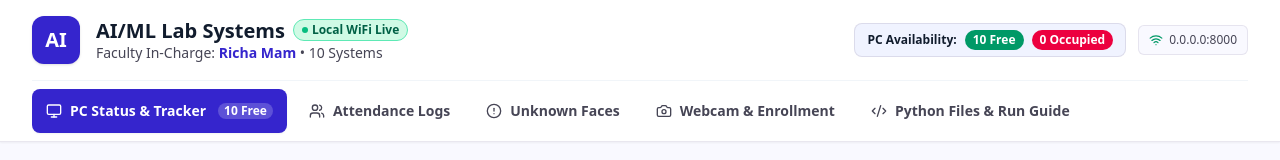
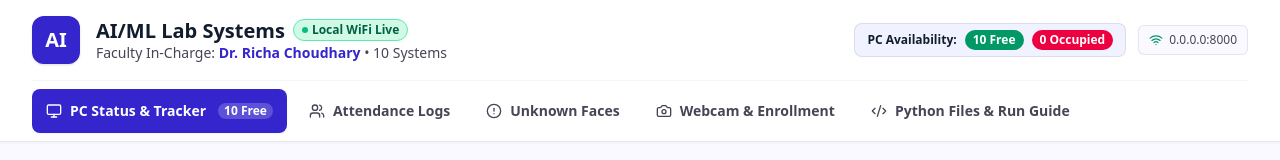
Before and after one commit to mukuld1511-bit/AI-LAB, a React (Vite) app: page / in a window 1280 px wide. Shown: the top 160 px of the page. Built offline with nearby package versions, Linux system fonts and the light colour scheme.

Commit message:
Change Assistant Professor to Dr. Richa Choudhary everywhere

```diff
--- a/src/App.tsx
+++ b/src/App.tsx
@@ -246,7 +246,7 @@ export default function App() {
       <footer className="bg-white border-t border-[#c7c4d8]/40 py-4 px-4">
         <div className="max-w-7xl mx-auto flex flex-col sm:flex-row items-center justify-between gap-2 text-xs text-[#464555]">
           <p>
-            AI/ML Laboratory Systems & Face Recognition Tracker • In-Charge: <strong>Richa Mam</strong> • Hardware: Intel i7-14700HX CPU-Only
+            AI/ML Laboratory Systems & Face Recognition Tracker • In-Charge: <strong>Dr. Richa Choudhary</strong> • Hardware: Intel i7-14700HX CPU-Only
           </p>
           <button
             onClick={handleResetData}
--- a/src/components/AttendanceLogsTab.tsx
+++ b/src/components/AttendanceLogsTab.tsx
@@ -211,7 +211,7 @@ export const AttendanceLogsTab: React.FC<AttendanceLogsTabProps> = ({ logs, onAd
                           <span className="font-bold text-[#111c2d]">
                             {log.name}
                           </span>
-                          {log.name === 'Richa Mam' && (
+                          {log.name === 'Dr. Richa Choudhary' && (
                             <span className="text-[10px] bg-[#e7eeff] text-[#3525cd] font-bold px-1.5 py-0.5 rounded">
                               Faculty In-Charge
                             </span>
--- a/src/components/CameraSimulatorTab.tsx
+++ b/src/components/CameraSimulatorTab.tsx
@@ -323,7 +323,7 @@ export const CameraSimulatorTab: React.FC<CameraSimulatorTabProps> = ({
                 type="text"
                 value={enrollNameInput}
                 onChange={(e) => setEnrollNameInput(e.target.value)}
-                placeholder="Enter person's name (e.g. Richa Mam)..."
+                placeholder="Enter person's name (e.g. Dr. Richa Choudhary)..."
                 className="w-full px-3.5 py-2.5 bg-[#f9f9ff] border border-[#c7c4d8] rounded-lg text-sm text-[#111c2d] focus:outline-none focus:border-[#3525cd]"
               />
               <button
--- a/src/components/Navbar.tsx
+++ b/src/components/Navbar.tsx
@@ -36,7 +36,7 @@ export const Navbar: React.FC<NavbarProps> = ({
                 </span>
               </div>
               <p className="text-xs sm:text-sm text-[#464555] font-medium">
-                Faculty In-Charge: <span className="text-[#3525cd] font-semibold">Richa Mam</span> • 10 Systems
+                Faculty In-Charge: <span className="text-[#3525cd] font-semibold">Dr. Richa Choudhary</span> • 10 Systems
               </p>
             </div>
           </div>
--- a/src/components/PCStatusTab.tsx
+++ b/src/components/PCStatusTab.tsx
@@ -64,7 +64,7 @@ export const PCStatusTab: React.FC<PCStatusTabProps> = ({ pcs, onOccupy, onFree
 The following PCs are currently free — [EDIT: PC LIST]
 Please come to the AI Lab if you'd like to use one.
 
-- Richa Mam`,
+- Dr. Richa Choudhary`,
     },
     {
       id: 2,
@@ -73,7 +73,7 @@ Please come to the AI Lab if you'd like to use one.
 All PCs in the AI Lab are currently occupied.
 Will update once a system is free.
 
-- Richa Mam`,
+- Dr. Richa Choudhary`,
     },
     {
       id: 3,
@@ -81,7 +81,7 @@ Will update once a system is free.
       text: `Hi [EDIT: Faculty Name],
 PC-[EDIT: X] is currently free in the AI Lab. You can come and use it.
 
-- Richa Mam`,
+- Dr. Richa Choudhary`,
     },
     {
       id: 4,
@@ -89,7 +89,7 @@ PC-[EDIT: X] is currently free in the AI Lab. You can come and use it.
       text: `Reminder: If you're done using your PC in the AI Lab,
 please mark it as "Free" on the tracker so others can use it.
 
-- Richa Mam`,
+- Dr. Richa Choudhary`,
     },
   ];
 
@@ -347,7 +347,7 @@ please mark it as "Free" on the tracker so others can use it.
             <div>
               <p className="font-bold">All 10 Lab PCs are currently occupied.</p>
               <p className="text-xs text-amber-800">
-                Please check with Richa Mam or wait for a student/faculty member to free their system.
+                Please check with Dr. Richa Choudhary or wait for a student/faculty member to free their system.
               </p>
             </div>
           </div>
@@ -363,7 +363,7 @@ please mark it as "Free" on the tracker so others can use it.
                 Quick Messages
               </h3>
               <p className="text-xs sm:text-sm text-[#464555]">
-                Static broadcast templates for Richa Mam to copy-paste into WhatsApp / SMS groups:
+                Static broadcast templates for Dr. Richa Choudhary to copy-paste into WhatsApp / SMS groups:
               </p>
             </div>
             <span className="text-xs font-semibold px-2.5 py-1 bg-[#e7eeff] text-[#3525cd] rounded-full">
--- a/src/components/ProjectCodeViewer.tsx
+++ b/src/components/ProjectCodeViewer.tsx
@@ -187,7 +187,7 @@ def enroll():
     print("    AI/ML LAB - FACE ENROLLMENT MODULE (RICHA MAM)")
     print("=" * 60)
 
-    name = input("Enter person's name to register (e.g., Richa Mam, Ayush): ").strip()
+    name = input("Enter person's name to register (e.g., Dr. Richa Choudhary, Ayush): ").strip()
     if not name:
         print("[ERROR] Name cannot be empty.")
         return
@@ -274,7 +274,7 @@ import database
 
 app = FastAPI(
     title="AI/ML Lab Attendance & PC Occupancy System",
-    description="Backend API for Richa Mam's AI Lab Attendance & PC Tracker",
+    description="Backend API for Dr. Richa Choudhary's AI Lab Attendance & PC Tracker",
     version="1.0.0"
 )
 
@@ -519,7 +519,7 @@ st.set_page_config(page_title="AI/ML Lab - PC & Attendance Tracker", page_icon="
 API_BASE_URL = os.environ.get("API_BASE_URL", "http://127.0.0.1:8000")
 
 st.sidebar.title("AI/ML Lab Monitor")
-st.sidebar.caption("In-Charge: Richa Mam")
+st.sidebar.caption("In-Charge: Dr. Richa Choudhary")
 page = st.sidebar.radio("Navigation", ["PC Status", "Attendance Logs", "Unknown Faces"])
 
 if page == "PC Status":
@@ -543,23 +543,23 @@ if page == "PC Status":
 The following PCs are currently free — [EDIT: PC LIST]
 Please come to the AI Lab if you'd like to use one.
 
-- Richa Mam""", language="text")
+- Dr. Richa Choudhary""", language="text")
 
     st.code("""Lab PC Availability Update:
 All PCs in the AI Lab are currently occupied.
 Will update once a system is free.
 
-- Richa Mam""", language="text")
+- Dr. Richa Choudhary""", language="text")
 
     st.code("""Hi [EDIT: Faculty Name],
 PC-[EDIT: X] is currently free in the AI Lab. You can come and use it.
 
-- Richa Mam""", language="text")
+- Dr. Richa Choudhary""", language="text")
 
     st.code("""Reminder: If you're done using your PC in the AI Lab,
 please mark it as "Free" on the tracker so others can use it.
 
-- Richa Mam""", language="text")
+- Dr. Richa Choudhary""", language="text")
 
 elif page == "Attendance Logs":
     st.title("📋 Lab Attendance Logs (Face Recognition)")
@@ -659,7 +659,7 @@ python-multipart`,
                 <span className="text-[10px] bg-indigo-950 px-1.5 py-0.5 rounded border border-indigo-700">Port 8501</span>
               </div>
               <p className="text-slate-400 text-[11px] mb-2 font-sans">
-                Mobile-friendly dashboard for Richa Mam and faculty phones
+                Mobile-friendly dashboard for Dr. Richa Choudhary and faculty phones
               </p>
               <pre className="bg-black/50 p-2.5 rounded text-indigo-300 overflow-x-auto text-[11px]">
                 streamlit run dashboard/app.py --server.address 0.0.0.0
--- a/src/components/UnknownFacesTab.tsx
+++ b/src/components/UnknownFacesTab.tsx
@@ -176,7 +176,7 @@ export const UnknownFacesTab: React.FC<UnknownFacesTabProps> = ({ unknownFaces,
                   type="text"
                   value={enrollName}
                   onChange={(e) => setEnrollName(e.target.value)}
-                  placeholder="e.g. Richa Mam, Dr. Verma, Rahul Sharma..."
+                  placeholder="e.g. Dr. Richa Choudhary, Dr. Verma, Rahul Sharma..."
                   required
                   autoFocus
                   className="w-full px-3.5 py-2.5 bg-[#f9f9ff] border border-[#c7c4d8] rounded-lg text-sm text-[#111c2d] focus:outline-none focus:border-[#3525cd] min-h-[44px]"
```
Also changed, not shown: 2 other files (tests, documents, lock files or other folders).
